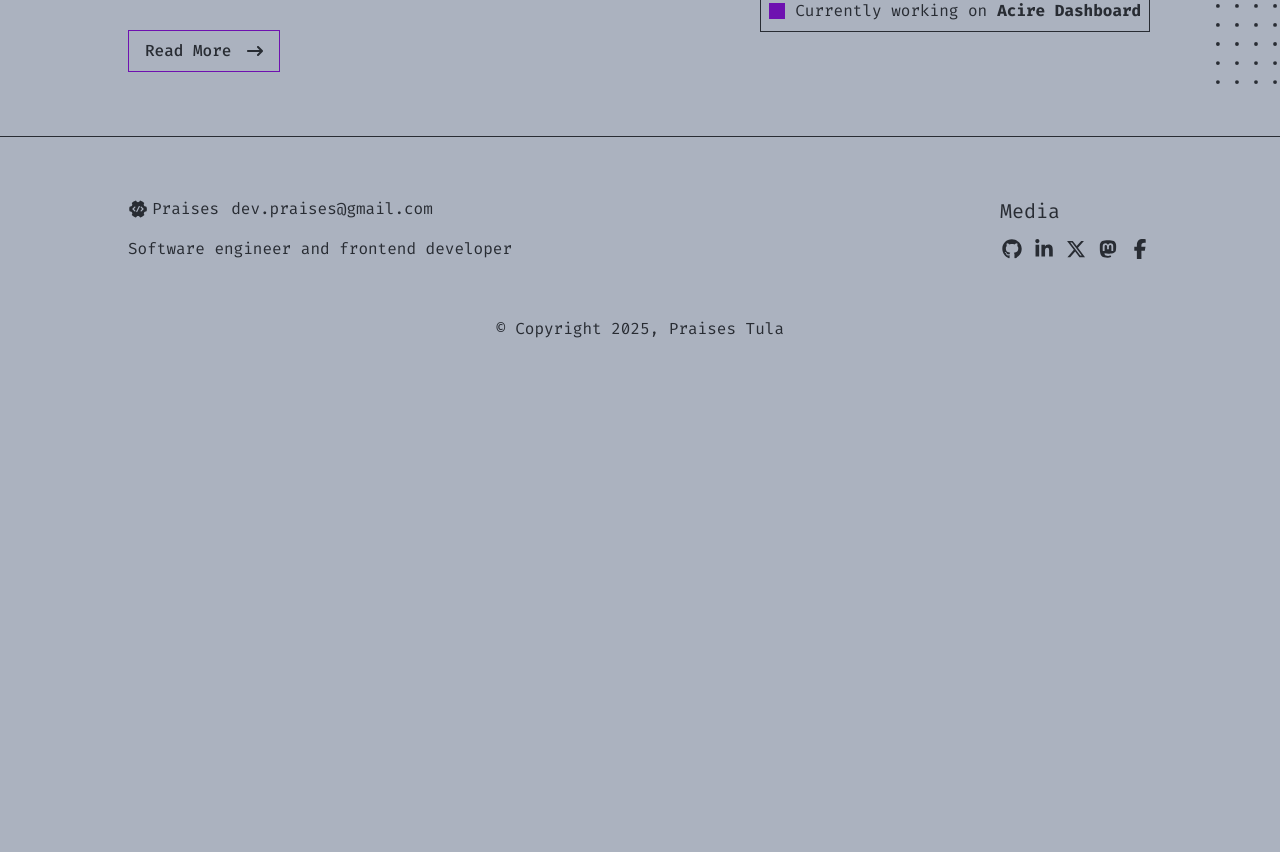
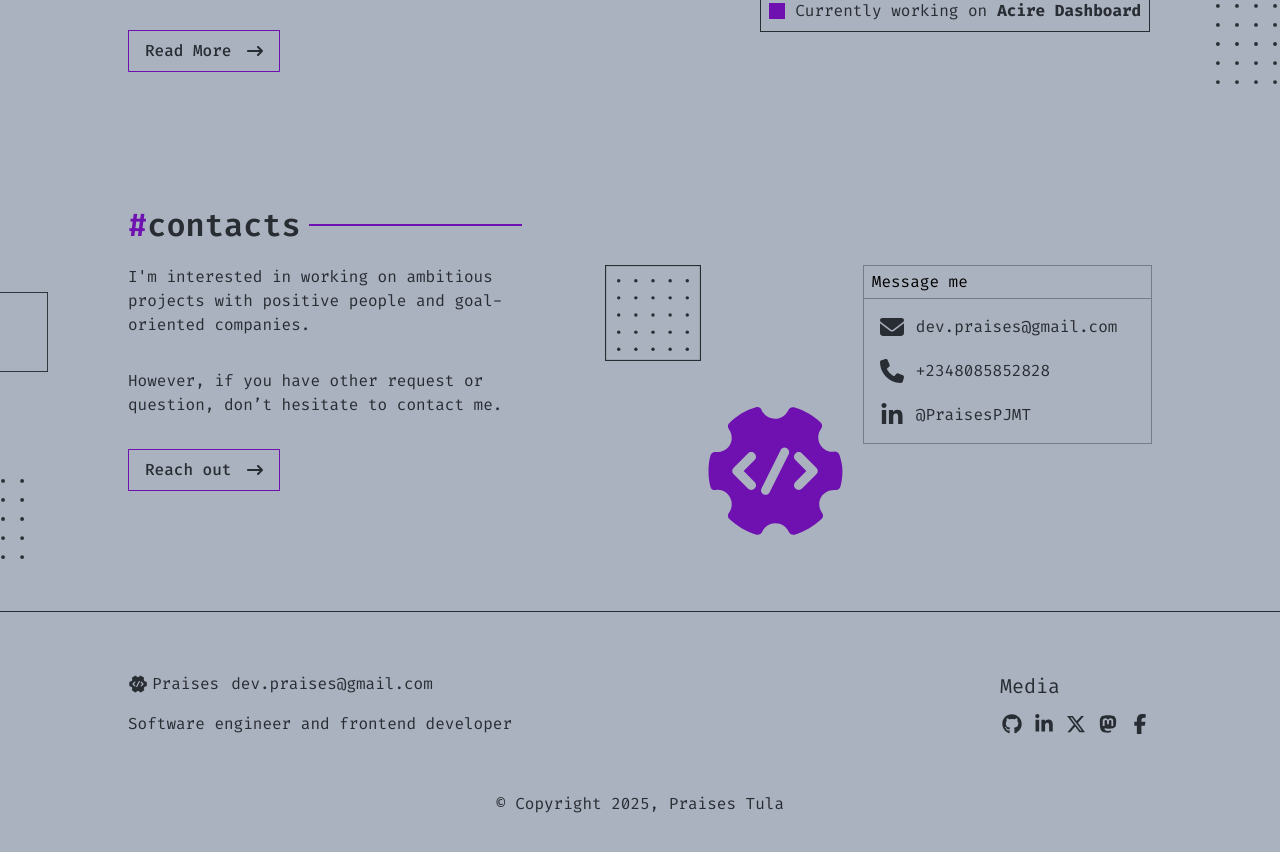
Before and after one commit to sid-2105/portfolio, a Next.js app: page / in a window 1280 px wide. Shown: the part 1660-2512 px from the top of the page. Before the commit the page ends 2137 px from the top, so only its background shows below. Built offline with nearby package versions, Linux system fonts and the light colour scheme.

Commit message:
feat: add contacts section

```diff
--- a/app/page.js
+++ b/app/page.js
@@ -4,6 +4,7 @@ import Header from "@/components/header";
 import Hello from "@/components/sections/hello";
 import About from "@/components/sections/about";
 import Skills from "@/components/sections/skills";
+import Contact from "@/components/sections/contact";
 
 export default function Home() {
   return (
@@ -13,6 +14,8 @@ export default function Home() {
       <Skills home />
       <Seperator />
       <About home/>
+      <Seperator/>
+      <Contact home/>
     </>
   );
 }
--- /dev/null
+++ b/components/sections/contact.js
@@ -0,0 +1,110 @@
+import { PrimaryText } from "../texts";
+import { CONTACT_INFO } from "@/utils/data";
+import { ContactForm } from "../contact-form";
+import { MainTitle, SubTitle } from "../titles";
+import { Section, WrapSection } from "../sections";
+import {
+  FaLinkedinIn,
+  FaArrowRightLong,
+  FaEnvelope,
+  FaPhone,
+} from "react-icons/fa6";
+
+import Link from "next/link";
+import AppLink from "../app-link";
+import SkillCard from "../skill-card";
+import DotsSVG from "../assets/DotsSVG";
+import DesignSVG from "../assets/DesignSVG";
+import RectangleSVG from "../assets/RectangleSVG";
+
+export default function Contact({ home = false }) {
+  return (
+    <Section className="relative overflow-hidden">
+      <WrapSection className="grid grid-cols-1 gap-y-4 gap-x-10 md:grid-cols-[2fr_3fr]">
+        {home ? (
+          <SubTitle line>contacts</SubTitle>
+        ) : (
+          <MainTitle subText="Want to reach out?">contacts</MainTitle>
+        )}
+        <div className="hidden md:block"></div>
+
+        <div className="mb-auto flex flex-col gap-8">
+          {CONTACT_INFO.NOTE.map((text, index) => (
+            <PrimaryText key={index}>{text}</PrimaryText>
+          ))}
+
+          {home && (
+            <AppLink href="contact" className="flex items-center gap-4">
+              <>
+                Reach out <FaArrowRightLong />
+              </>
+            </AppLink>
+          )}
+        </div>
+
+        <div className={`mt-0 grid grid-cols-1 gap-3 md:grid-cols-2`}>
+          {/* <div className="hidden md:block"></div> */}
+
+          <div className="relative hidden w-full h-[282px] md:block">
+            <DotsSVG className="absolute top-[5%] left-[19%] w-18 h-18" />
+            {/* <DotsSVG className="absolute top-[40%] left-[40%] w-14 h-14" /> */}
+
+            <DesignSVG className="absolute bottom-0 right-0 w-38 h-38" />
+
+            <RectangleSVG className="absolute top-0 left-[15%] w-24 h-24" />
+            {/* <RectangleSVG className="absolute bottom-[15%] right-[5%] w-16 h-16" /> */}
+          </div>
+
+          <div className="mt-5 md:mt-0">
+            <SkillCard
+              title="Message me"
+              skills={[
+                <Link
+                  href={`mailto:${CONTACT_INFO.EMAIL}`}
+                  key={CONTACT_INFO.EMAIL}
+                  className="flex items-center gap-3 py-2 px-3 hover:underline"
+                >
+                  <FaEnvelope className="text-2xl" />
+                  {CONTACT_INFO.EMAIL}
+                </Link>,
+                <Link
+                  href={`tel:${CONTACT_INFO.PHONE}`}
+                  key={CONTACT_INFO.PHONE}
+                  className="flex items-center gap-3 py-2 px-3 hover:underline"
+                >
+                  <FaPhone className="text-2xl" />
+                  {CONTACT_INFO.PHONE}
+                </Link>,
+                <Link
+                  href={`https://www.linkedin.com/in/${CONTACT_INFO.LINKEDIN}`}
+                  key={CONTACT_INFO.LINKEDIN}
+                  className="flex items-center gap-3 py-2 px-3 hover:underline"
+                  target="_blank"
+                >
+                  <FaLinkedinIn className="text-2xl" />
+                  @PraisesPJMT
+                </Link>,
+              ]}
+              block
+            />
+          </div>
+        </div>
+
+        {!home && <ContactForm />}
+      </WrapSection>
+
+      <DotsSVG className="w-20 h-20 absolute bottom-[5%] -left-14 hidden md:block" />
+
+      {home ? (
+        <>
+          <RectangleSVG className="w-20 h-20 absolute top-[30%] -left-8 hidden md:block" />
+        </>
+      ) : (
+        <>
+          <DotsSVG className="w-20 h-20 absolute top-[40%] -left-8 hidden md:block" />
+          <RectangleSVG className="w-18 h-18 absolute top-[10%] -right-4 hidden md:block" />
+        </>
+      )}
+    </Section>
+  );
+}
```
